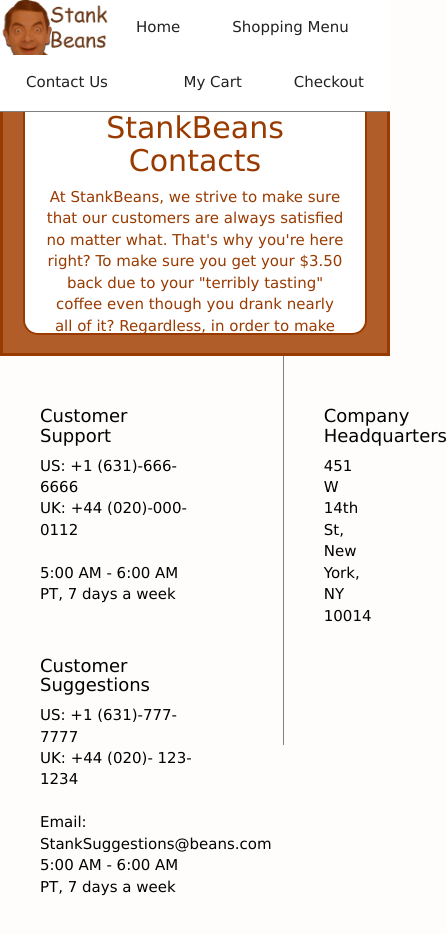
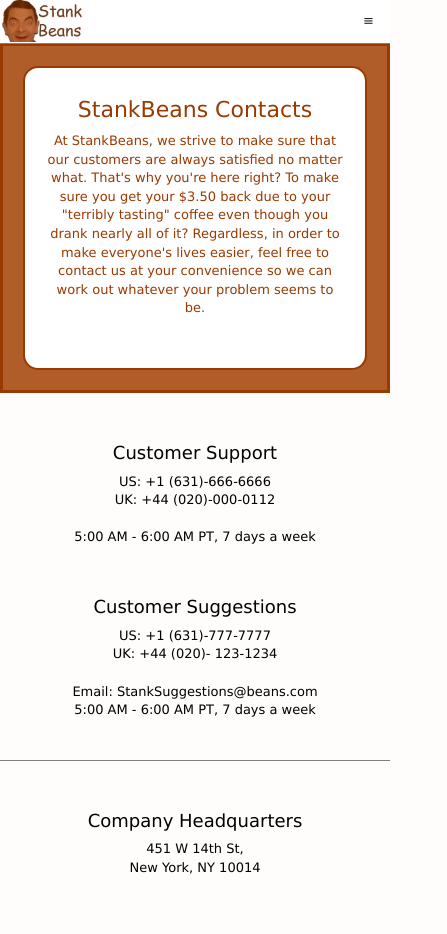
Before and after one commit to Kvecere/ProWebsite, a plain HTML site: page contactus.html in a window 390 px wide. Shown: the whole page, 447 px wide, since content can reach past the window. After the commit the page ends 910 px from the top, so only its background shows below. Drawn offline with nearby package versions, Linux system fonts and the light colour scheme.

Commit message:
Added Media Queries (shopping & nav unfinished)

```diff
--- a/contactus.css
+++ b/contactus.css
@@ -1,21 +1,21 @@
 body{
 	font-family:"Lucida Sans Unicode", "Lucida Grande", sans-serif;
-	font-size: 1.5em;
+	font-size: 1.4em;
 	color:#993a00;
 	background-color: #fffdfc;
 	margin-top: 56px;
 }
-.info-container {
-  	height: 300px ;
+.info-container{
+  	height: 300px;
   	background-color:#B05D2A;
   	border: 3px solid;
   	border-color:#993a00;
 }
 
-#infobox {
+#infobox{
 	display:inline-block;
 	overflow: auto;
-	height: 256px;
+	height: 254px;
 	margin: 20px;
 	border: 2px solid;
 	border-radius: 15px;
@@ -42,3 +42,43 @@ body{
 	padding:20px;
 	border-left:0.5px solid gray;
 }
+@media(max-width: 768px){
+	body{
+		font-size: 1.3em;
+		margin-top:43px;
+	}
+	h2{
+		font-size: 22px;
+	}
+	.info-container{
+	  	height: 350px;
+	}
+	#infobox{
+		height: 304px;
+		margin: 20px;
+		border: 2px solid;
+		border-radius: 15px;
+		padding:10px 20px;
+	}
+	.left-side{/*becomes top*/
+		float:left;
+		width:100%;
+		padding:20px;
+		margin-right: 12.5%;
+		text-align:center;
+  		vertical-align: middle;
+	}
+	#entry{
+		color:black;
+		padding: 20px;
+	}
+	.right-side{/*becomes bottom*/
+		height:150px;
+		width:100%;
+		padding:20px;
+		border-left:0px;
+		border-top:0.5px solid gray;
+		text-align:center;
+  		vertical-align: middle;
+	}
+}
--- a/contactus.html
+++ b/contactus.html
@@ -5,8 +5,8 @@
 		<meta name="viewport" content="width=device-width, initial-scale=1.0">
 		<!-- Bootstrap stuff -->
 			<link rel="stylesheet" href="https://maxcdn.bootstrapcdn.com/bootstrap/3.3.7/css/bootstrap.min.css">
-  			<script src="images/https://ajax.googleapis.com/ajax/libs/jquery/3.1.1/jquery.min.js"></script>
-  			<script src="images/https://maxcdn.bootstrapcdn.com/bootstrap/3.3.7/js/bootstrap.min.js"></script>
+  			<script src="https://ajax.googleapis.com/ajax/libs/jquery/3.1.1/jquery.min.js"></script>
+  			<script src="https://maxcdn.bootstrapcdn.com/bootstrap/3.3.7/js/bootstrap.min.js"></script>
   		<link href="navbar.css" rel="stylesheet" type="text/css">
 		<link href="contactus.css" rel="stylesheet" type="text/css">
 		<title>StankBeans - Contact Us</title>
@@ -18,9 +18,18 @@
 			<li><a href="shopping.html">Shopping Menu</a></li>
 			<li><a href="contactus.html">Contact Us</a></li>
 
-			<li id="my-items"><a href="checkout.html">Checkout</a></li>
-			<li id="my-items"><a href="shoppingcart.html">My Cart</a></li>
-
+			<li id="my-items"><a href="http://www.retailassociates.co.uk/wp-content/gallery/gallery-default/3-checkout-merchandiser.jpg">Checkout</a></li>
+			<li id="my-items"><a href="http://www.webstaurantstore.com/images/products/main/632/3814/supermarket-grocery-shopping-cart.jpg">My Cart</a></li>
+			<li id="my-items">
+				<div class="dropdown">
+					<a href="#">&equiv;</a>
+					<div class="dropdown-contents">
+						<a href="index.html">Home</a>
+						<a href="shopping.html">Shopping Menu</a>
+						<a href="contactus.html">Contact Us</a>
+					</div>
+				</div>
+			</li>
 		</ul>
 		<div class="info-container">
 			<div id="infobox">
--- a/index.css
+++ b/index.css
@@ -1,12 +1,10 @@
 body{
 	font-family:"Lucida Sans Unicode", "Lucida Grande", sans-serif;
-	font-size: 1.45em;
+	font-size: 1.4em;
 	color:#993a00;
 	background-color: #fffdfc;
-	margin: 0px;
+	margin-top: 56px;
 }
-
-
 /*BEAN PARALLAX*/
 div#beans-parallax
 {
@@ -64,6 +62,9 @@ div#beans-parallax
 	width:inherit;
 	height:125px;
 }
+.get-the-app #app-links img{
+	padding:0px 20px;
+}
 .get-the-app #side-beans{
 	height:350px;
 	width:33%;
@@ -75,3 +76,41 @@ div#beans-parallax
 	background-attachment: fixed;
 	background-repeat:repeat-x;
 }
+
+@media (max-width:768px){
+	body{
+		font-size: 1.3em;
+		margin-top:43px;
+	}
+	#beans-parallax h1{
+		font-size:3.8em;
+	}
+	#beans-parallax h2{
+		display:none;
+	}
+	.info-container {
+	  	height: 896px;
+	}
+	#infobox {/*total height is 446*/
+		float:none;
+		display:block;
+		overflow: visible;
+		width: 90%;
+		margin: 20px 5%;
+		border: 2px solid;
+		border-radius: 15px;
+		padding:10px 20px;
+	}
+	.get-the-app #left-info{
+		width:100%
+	}
+	.get-the-app #side-beans{
+		display: none;
+	}
+}
+
+@media(max-width:514px){/*for the app store links*/
+	.get-the-app #app-links img{
+		padding:5px;
+	}
+}
--- a/navbar.css
+++ b/navbar.css
@@ -36,9 +36,46 @@
 .horiz-nav a:hover{
 	background-color:#424242;
 	color:#ffffff;
+	transition:background-color 0.25s;
 }
 
 .horiz-nav a:active{
 	background-color:#212121;
 	color:#ffffff;
 }
+
+.horiz-nav .dropdown{
+	display:none;
+}
+@media (max-width:768px){
+	.horiz-nav li a{
+		padding:12px 15px;
+	}
+	.horiz-nav li #logo{
+		height: 42px;
+		width: auto;
+	}
+	.horiz-nav li>a{/*everything but the dropdown and the logo*/
+		display:none;
+	}
+	.horiz-nav li div.dropdown{
+		display:inline-block;
+		position:relative;
+	}
+	.dropdown-contents{
+		display: none;
+    	position: absolute;
+    	background-color: #f9f9f9;
+    	min-width: 160px;
+	}
+	.dropdown-contents a {
+	    color: black;
+	    padding: 12px 16px;
+	    text-decoration: none;
+	    display: block;
+	    text-align: left;
+	}
+	.dropdown:hover .dropdown-contents{
+		display:block;
+	}
+}
--- a/shopping.css
+++ b/shopping.css
@@ -1,6 +1,6 @@
 body{
 	font-family:"Lucida Sans Unicode", "Lucida Grande", sans-serif;
-	font-size: 1.5em;
+	font-size: 1.4em;
 	color:#993a00;
 	background-color: #fffdfc;
 	margin-top: 56px;
@@ -9,6 +9,7 @@ body{
 	width:80%;
 	margin:auto;
 	text-align: center;
+	box-shadow: 0px 0px 10px 5px rgba(0, 0, 0, 0.1);
 }
 .item{
 	width:252px;
@@ -34,8 +35,24 @@ body{
 	background-color:#993a00;
 	color:white;
 }
-#text-info button, select{
+#text-info select,button{
 	border: 1px solid black;
 	border-radius:3px;
 	background-color:#993a00;
 }
+button:hover{
+	color:#993a00;
+	background-color: #fffdfc;
+	transition: background-color 1s;
+	transition: color 0.2s;
+}
+@media (max-width: 768px){
+	body{
+		font-size: 1.3em;
+		margin-top:43px;
+	}
+	.inventory-menu{
+		width:100%;
+		box-shadow: none;
+	}
+}
```
Also changed, not shown: index.html (+15 -5 lines), shopping.html (+26 -17 lines).
